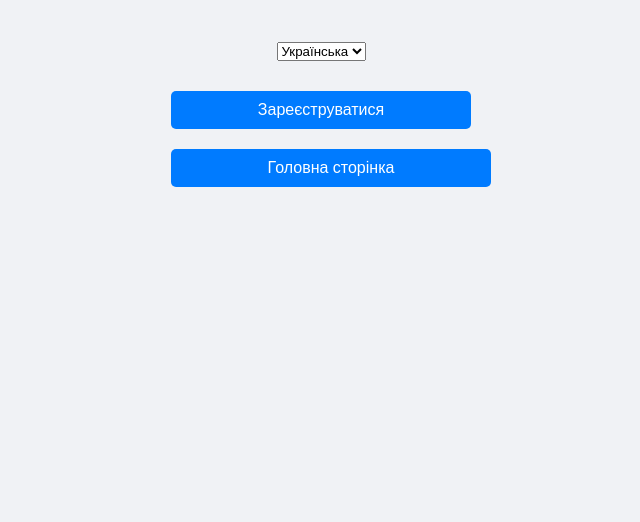
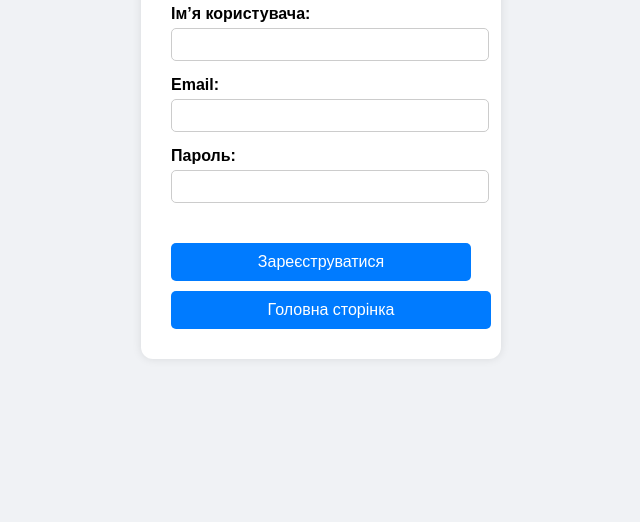
Before and after one commit to ZloyRayzi/myshop, a plain HTML site: page index.html in a window 1280 px wide. Shown: the part 294-816 px from the top of the page, without its empty margins (319-959 px from the left). Drawn offline with Linux system fonts and the light colour scheme.

Commit message:
Add files via upload

```diff
--- a/index.html
+++ b/index.html
@@ -21,7 +21,6 @@
       border-radius: 12px;
       box-shadow: 0 0 10px rgba(0, 0, 0, 0.1);
       width: 300px;
-      display: none;
     }
 
     h2 {
@@ -66,13 +65,6 @@
       background-color: #0056b3;
     }
 
-    #registerContainer {
-      display: flex;
-      flex-direction: column;
-      gap: 10px;
-      width: 300px;
-    }
-
     select {
       margin-bottom: 20px;
     }
@@ -80,18 +72,14 @@
   <script src="https://www.google.com/recaptcha/api.js" async defer></script>
 </head>
 <body>
+  <!-- Выбор языка -->
   <select id="languageSelect">
     <option value="uk">Українська</option>
     <option value="ru">Русский</option>
     <option value="en">English</option>
   </select>
 
-  <div id="registerContainer">
-    <button id="showFormBtn">Зареєструватися</button>
-    <a href="index.html" class="home-btn" id="homeBtn">Головна сторінка</a>
-  </div>
-
-  <div class="container" id="formContainer">
+  <div class="container">
     <h2 id="title">Реєстрація</h2>
     <form>
       <label for="username" id="label-username">Ім’я користувача:</label>
@@ -107,6 +95,7 @@
 
       <button type="submit" id="registerBtn">Зареєструватися</button>
     </form>
+    <a href="index.html" class="home-btn" id="homeBtn">Головна сторінка</a>
   </div>
 
   <script>
@@ -117,8 +106,7 @@
         email: "Email:",
         password: "Пароль:",
         register: "Зареєструватися",
-        home: "Головна сторінка",
-        showForm: "Зареєструватися"
+        home: "Головна сторінка"
       },
       ru: {
         title: "Регистрация",
@@ -126,8 +114,7 @@
         email: "Электронная почта:",
         password: "Пароль:",
         register: "Зарегистрироваться",
-        home: "Главная страница",
-        showForm: "Зарегистрироваться"
+        home: "Главная страница"
       },
       en: {
         title: "Registration",
@@ -135,8 +122,7 @@
         email: "Email:",
         password: "Password:",
         register: "Register",
-        home: "Home",
-        showForm: "Register"
+        home: "Home"
       }
     };
 
@@ -147,8 +133,6 @@
     const labelPassword = document.getElementById("label-password");
     const registerBtn = document.getElementById("registerBtn");
     const homeBtn = document.getElementById("homeBtn");
-    const showFormBtn = document.getElementById("showFormBtn");
-    const formContainer = document.getElementById("formContainer");
 
     langSelect.addEventListener("change", () => {
       const lang = langSelect.value;
@@ -164,16 +148,9 @@
       labelPassword.textContent = t.password;
       registerBtn.textContent = t.register;
       homeBtn.textContent = t.home;
-      showFormBtn.textContent = t.showForm;
     }
 
-    // Показ формы регистрации
-    showFormBtn.addEventListener("click", () => {
-      formContainer.style.display = "block";
-      showFormBtn.style.display = "none";
-    });
-
-    // Установка языка при загрузке
+    // Установка языка при загрузке страницы
     const savedLang = localStorage.getItem("lang") || "uk";
     langSelect.value = savedLang;
     updateLanguage(savedLang);
```
